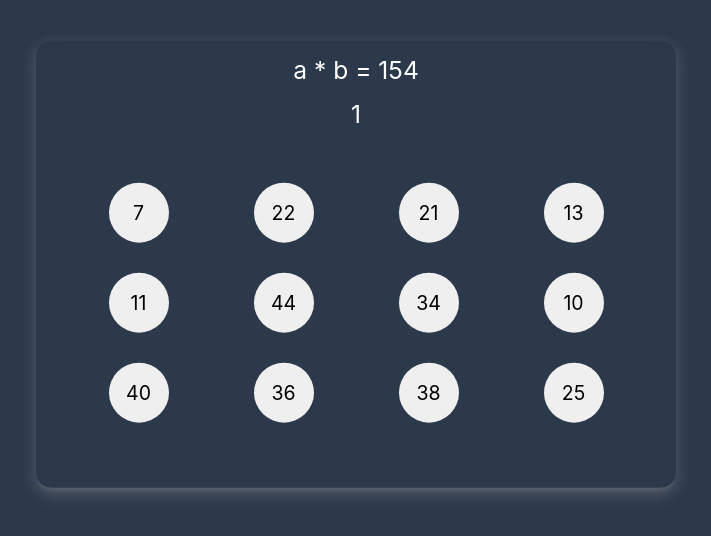
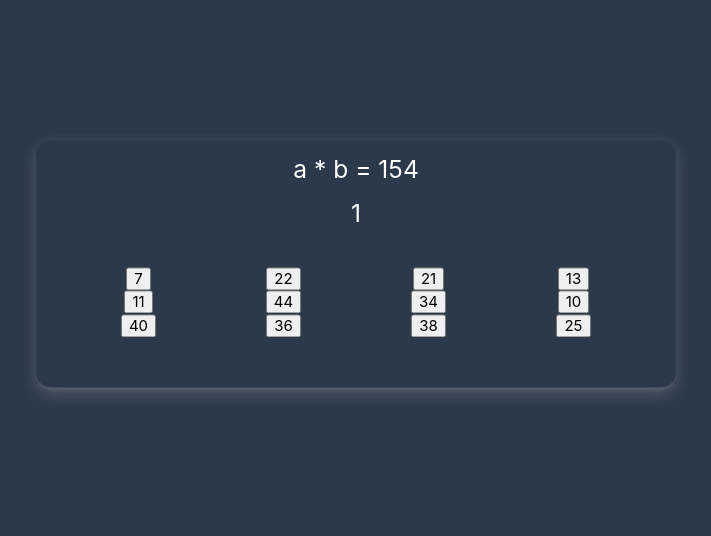
Before and after one commit to priyanshu411/math-game, a React (Vite) app: page /game in a window 1280 px wide. Shown: the part 136-672 px from the top of the page, without its empty margins (284-995 px from the left). Built offline with nearby package versions, Linux system fonts and the light colour scheme.

Commit message:
Update style.css

```diff
--- a/src/css/style.css
+++ b/src/css/style.css
@@ -10,6 +10,17 @@ body {
     box-shadow: 0 8px 17px 2px rgba(182, 182, 182, 0.14),
         0 3px 14px 2px rgba(182, 182, 182, 0.12),
         0 5px 5px -3px rgba(182, 182, 182, 0.2);
+}
+
+.btn-shadow {
+    -webkit-box-shadow: 0px 0px 0px 3px #90a4ae;
+    box-shadow: 0px 0px 0px 3px #90a4ae;
+}
+
+.btn-shadow:hover {
+    -webkit-box-shadow: 0px 0px 2px 4px #90a4ae;
+    box-shadow: 0px 0px 2px 4px #90a4ae;
+
 }
 
 .box {
@@ -30,27 +41,13 @@ body {
 }
 
 
-.my-btn {
+.num-btn {
     margin: 1rem 0.5rem;
-    border-radius: 50%;
     font-size: 1.3rem;
     user-select: none;
     -webkit-user-select: none;
     -moz-user-select: none;
     -ms-user-select: none;
-    cursor: pointer;
-    width: 4rem;
-    height: 4rem;
     border: none;
     outline: none;
 }
-
-.load {
-    display: flex;
-    justify-content: center;
-    align-items: center;
-    height: 100vh;
-    color: #ffff;
-    font-size: 5rem;
-
-}
```
